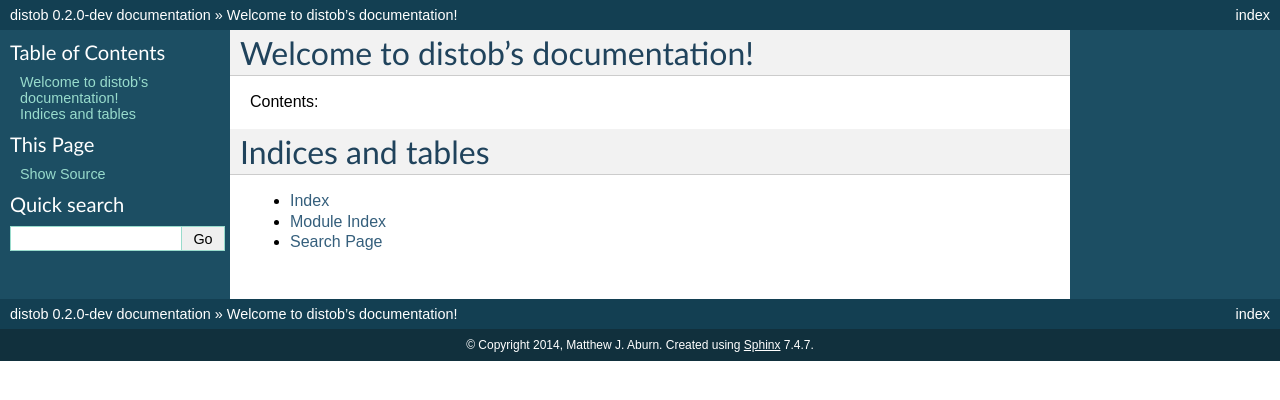
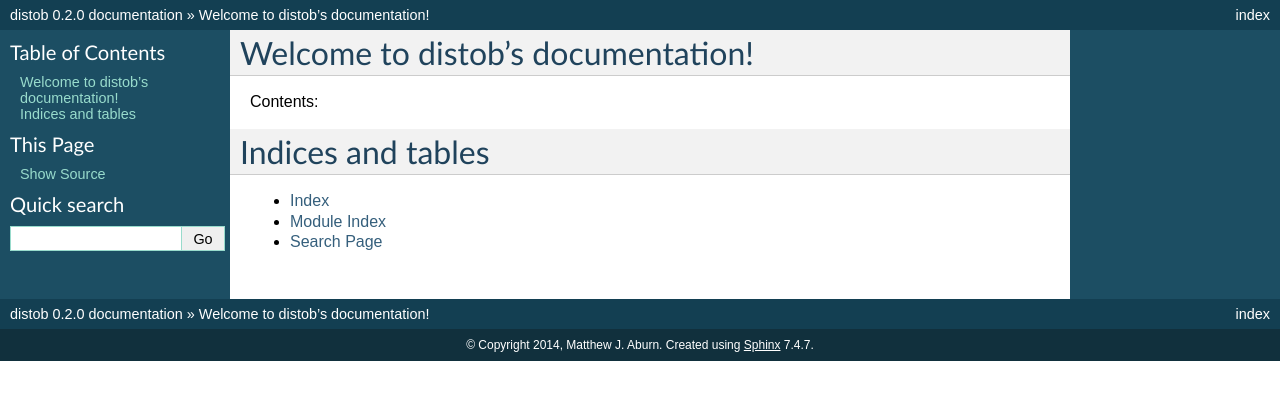
Before and after one commit to mattja/distob, a Sphinx documentation site: the page built from docs/index.rst, in a window 1280 px wide. Shown: the top 400 px of the page. Built offline with Sphinx 7.4.7, drawn with Linux system fonts in a browser that asks for light colours.

Commit message:
prepare 0.2.0 release

```diff
--- a/distob/__init__.py
+++ b/distob/__init__.py
@@ -12,7 +12,7 @@
 
 engine = None
 
-__version__ = '0.2.0-dev'
+__version__ = '0.2.0'
 
 if _have_numpy:
     from .arrays import (RemoteArray, DistArray, transpose, rollaxis,
--- a/docs/conf.py
+++ b/docs/conf.py
@@ -56,7 +56,7 @@
 # The short X.Y version.
 version = '0.2'
 # The full version, including alpha/beta/rc tags.
-release = '0.2.0-dev'
+release = '0.2.0'
 
 # The language for content autogenerated by Sphinx. Refer to documentation
 # for a list of supported languages.
```
